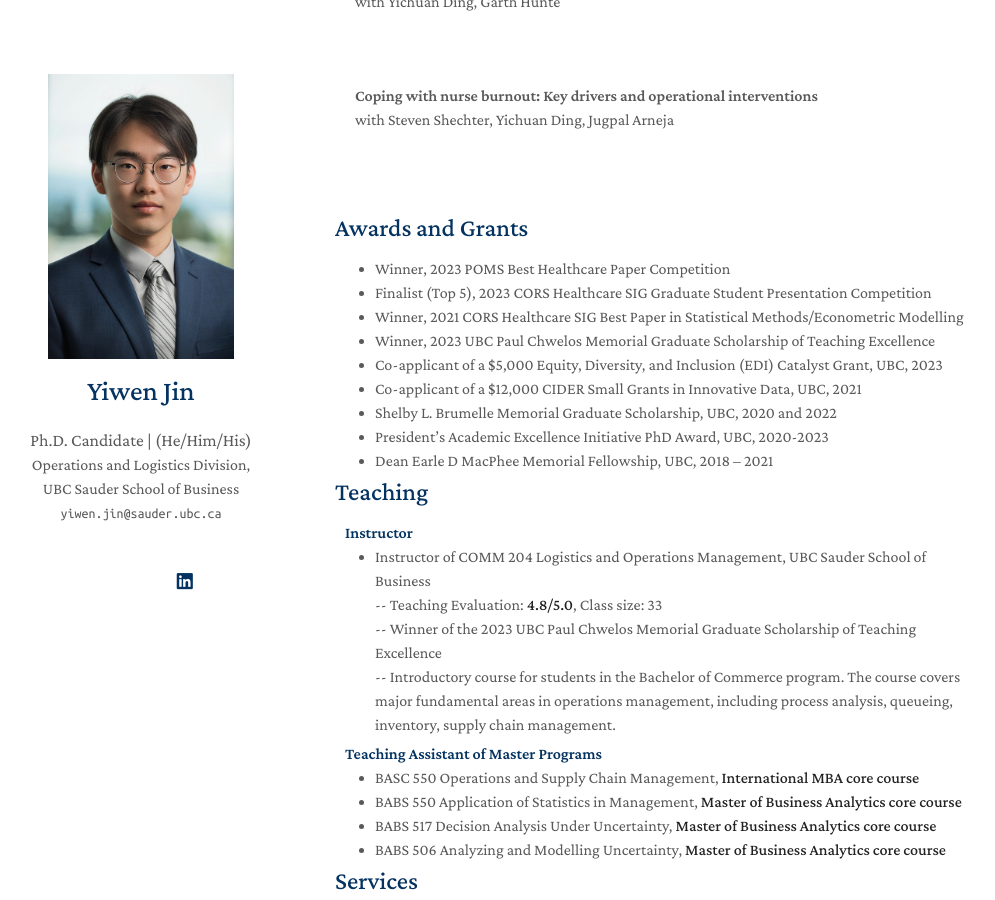
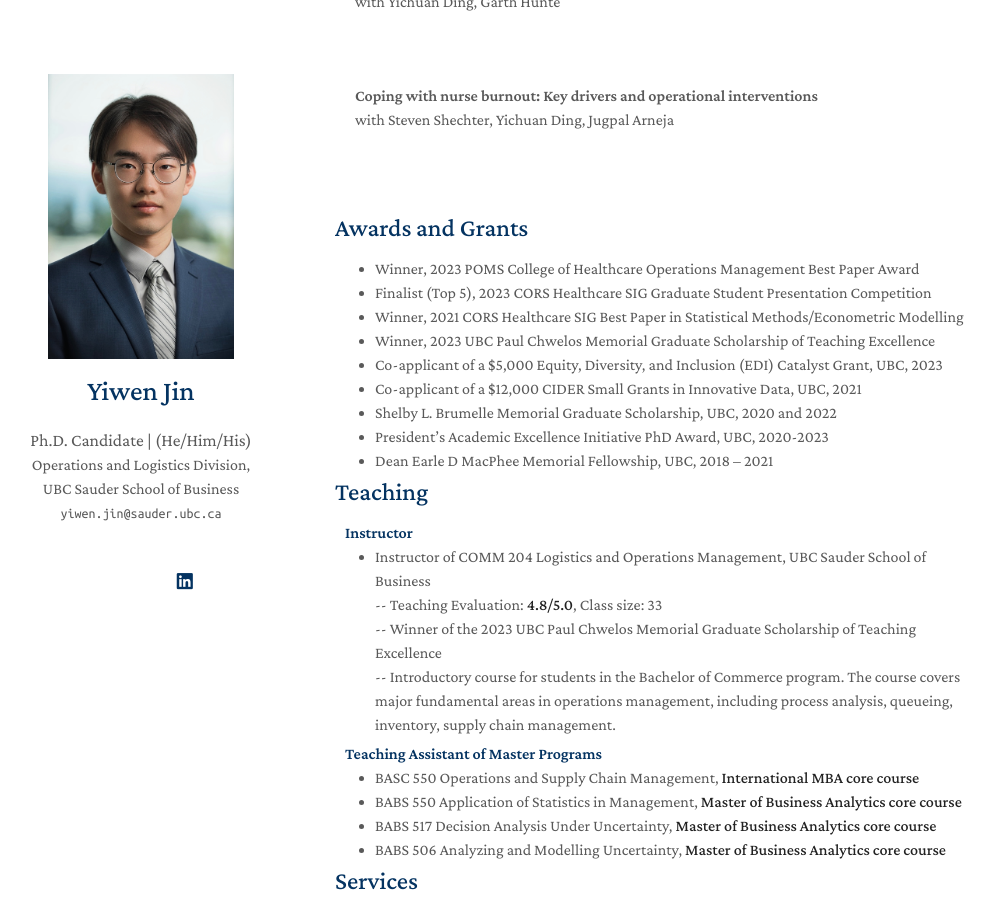
Before and after one commit to zeyang1225/zeyang1225.github.io, a Jekyll site: the page built from index.md, in a window 1280 px wide and 900 px high, scrolled down 1327 px. Shown: the whole window, without its empty margins (135-1130 px from the left). Built offline with Jekyll 4.4.1, drawn with Linux system fonts in a browser that asks for light colours; nearby versions of some CDN libraries; a style sheet for code colours, icons or effects is not loaded; our own code applies the rules of GitHub Pages for plain Markdown files.

Commit message:
Update awards.md

```diff
--- a/_includes/awards.md
+++ b/_includes/awards.md
@@ -1,7 +1,7 @@
 ## Awards and Grants
 
 <ul style="margin:0 0 5px;">
-  <li><autocolor>Winner, 2023 POMS Best Healthcare Paper Competition</autocolor></li>
+  <li><autocolor>Winner, 2023 POMS College of Healthcare Operations Management Best Paper Award</autocolor></li>
   <li><autocolor>Finalist (Top 5), 2023 CORS Healthcare SIG Graduate Student Presentation Competition</autocolor></li>
   <li><autocolor>Winner, 2021 CORS Healthcare SIG Best Paper in Statistical Methods/Econometric Modelling</autocolor></li>
   <li><autocolor>Winner, 2023 UBC Paul Chwelos Memorial Graduate Scholarship of Teaching Excellence</autocolor></li>
```
